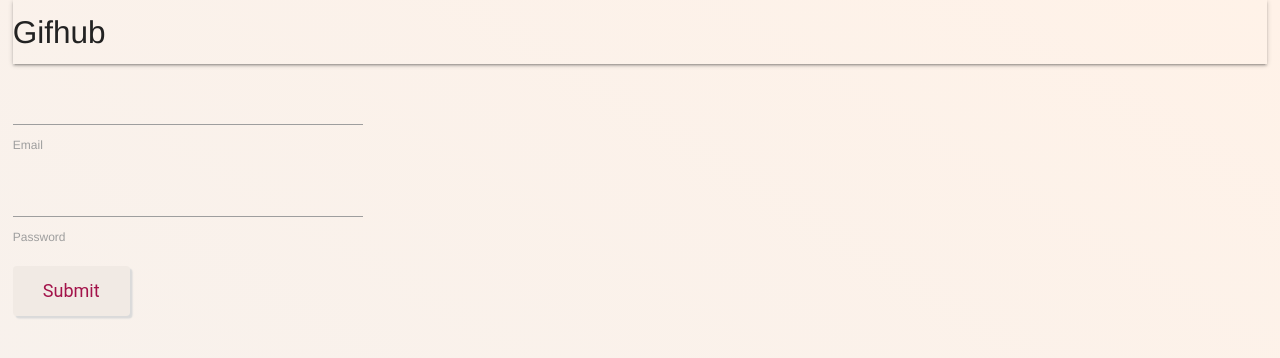
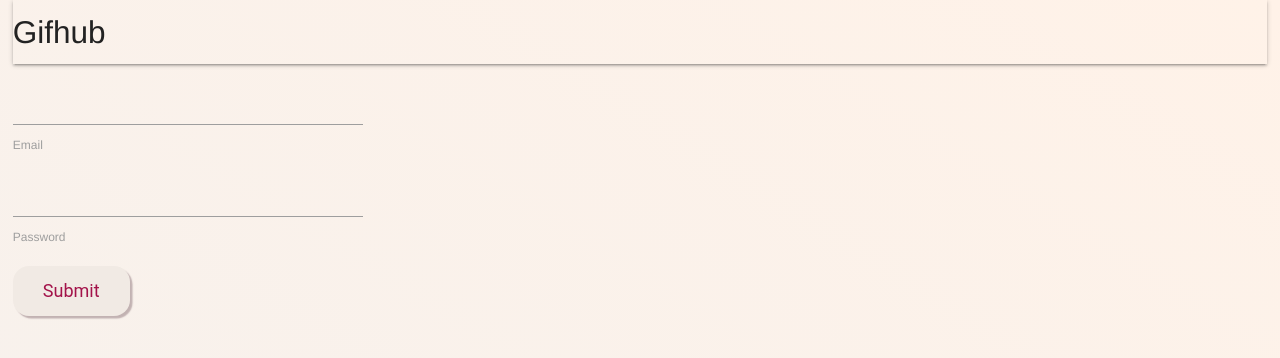
Before and after one commit to B12Howard/Gifhub-Client, a React (Create React App) app: page /auth/login in a window 1280 px wide. Shown: the top 358 px of the page. Built offline with nearby package versions, Linux system fonts and the light colour scheme; no server answers.

Commit message:
feat(_button.scss): make button round and more tactile

```diff
--- a/src/Shared/Components/_button.scss
+++ b/src/Shared/Components/_button.scss
@@ -1,5 +1,4 @@
 div > .button-container {
-    overflow: hidden;
     padding-top: 0.25rem;
     padding-bottom: 0.25rem;
 
@@ -8,13 +7,13 @@ div > .button-container {
     }
 
     .floating-button {
-        box-shadow: 2.5px 2.5px 1.25px #dadada;
+        box-shadow: 2.5px 2.5px 1.25px #c2b2b2;
         color: #a3134a;
         font-size: 18px;
     }
 
     button {
-        border-radius: 0.25rem;
+        border-radius: 16px;
         position: relative;
         overflow: hidden;
         transition: background 400ms;
@@ -26,11 +25,19 @@ div > .button-container {
         outline: 0;
         border: 0;
 
-        box-shadow: 0 0 0.5rem rgba(0, 0, 0, 0.3); /* black with 30% opacity */
         cursor: pointer;
 
         &:focus {
             background-color: #f1eae4 !important;
+        }
+
+        &:active {
+            background-color: #f6f1ed !important;
+            box-shadow: none !important;
+        }
+
+        &:hover:not(:active) {
+            background-color: #e6dfd9 !important;
         }
     }
 
@@ -39,7 +46,7 @@ div > .button-container {
         border-radius: 50%;
         transform: scale(0);
         animation: ripple 600ms linear;
-        background-color: rgba(255, 255, 255, 0.7);
+        background-color: rgba(233, 163, 163, 0.7);
 
         pointer-events: none;
     }
```
